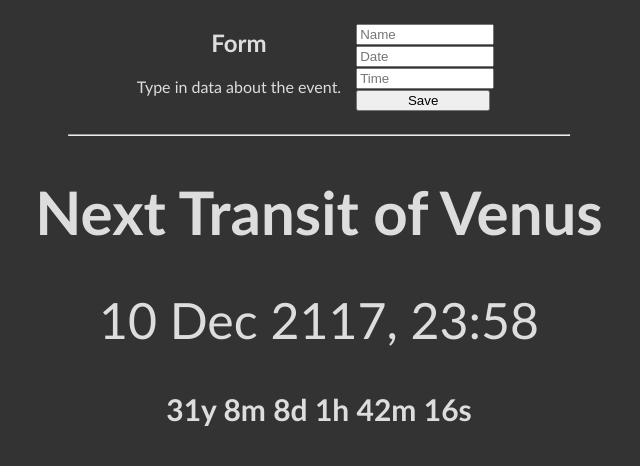
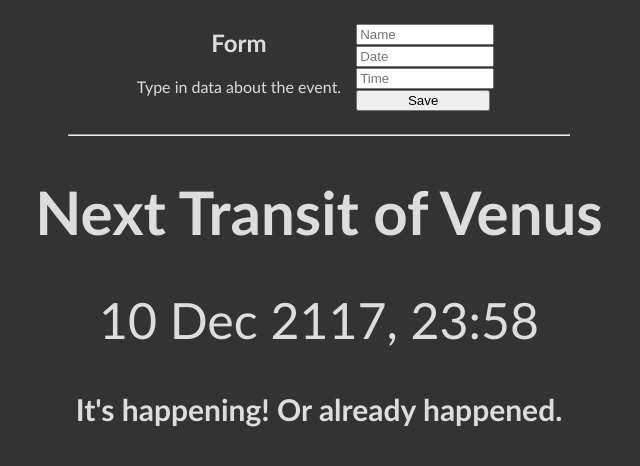
Before and after one commit to tomasz-rebas/react-countdown-timer, a React (Create React App) app: page / in a window 1280 px wide. Shown: the top 466 px of the page, without its empty margins (321-961 px from the left). Built offline with nearby package versions, Linux system fonts and the light colour scheme.

Commit message:
Display appropriate message when there's no time left

```diff
--- a/src/components/App.js
+++ b/src/components/App.js
@@ -10,7 +10,7 @@ class App extends React.Component {
             name: "Next Transit of Venus",
             date: "10 Dec 2117",
             time: "23:58",
-            timeLeftInSeconds: 999999999
+            timeLeftInSeconds: 3
         }
         this.saveUserInput = this.saveUserInput.bind(this);
         this.formatTimeLeftDisplay = this.formatTimeLeftDisplay.bind(this);
@@ -35,15 +35,22 @@ class App extends React.Component {
     }
 
     decrementTimeInSeconds() {
+        if (this.state.timeLeftInSeconds > 0) {
             this.setState(prevState => {
                 return {
                     timeLeftInSeconds: prevState.timeLeftInSeconds - 1
                 }
             });
         }
+    }
 
     formatTimeLeftDisplay() {
         let timeLeft = this.state.timeLeftInSeconds;
+
+        if (timeLeft <= 0) {
+            return 'It\'s happening! Or already happened.';
+        }
+
         let stringForDisplay = '';
 
         const yearInSeconds = 31556926;
@@ -104,12 +111,10 @@ class App extends React.Component {
             }
 
             this.setState({
-                event: {
                 name: e.target.name.value,
                 date: e.target.date.value,
                 time: displayTime,
                 timeLeftInSeconds: timeLeftInSeconds
-                }
             });
         }
     }
```
Lines whose indentation alone changed are shown as unchanged.
